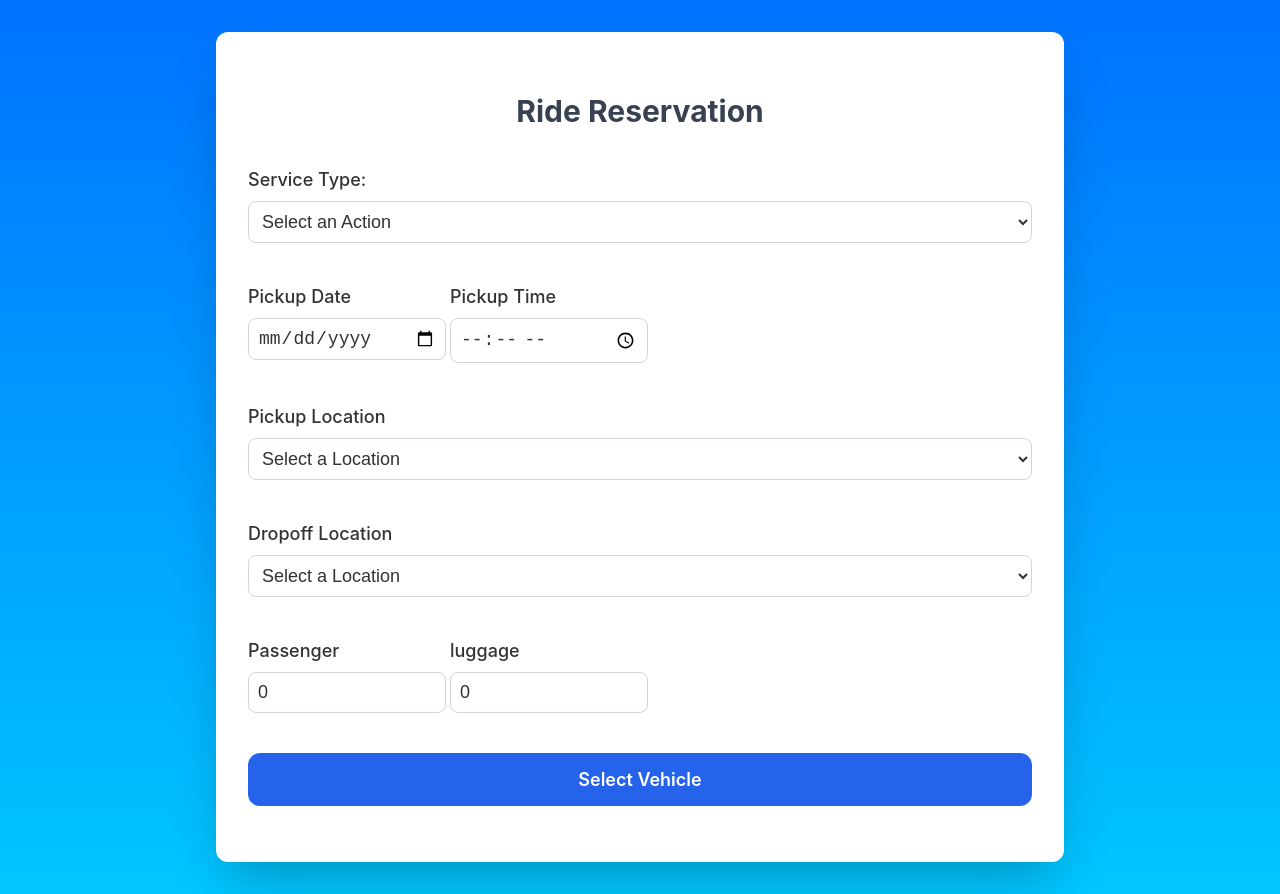
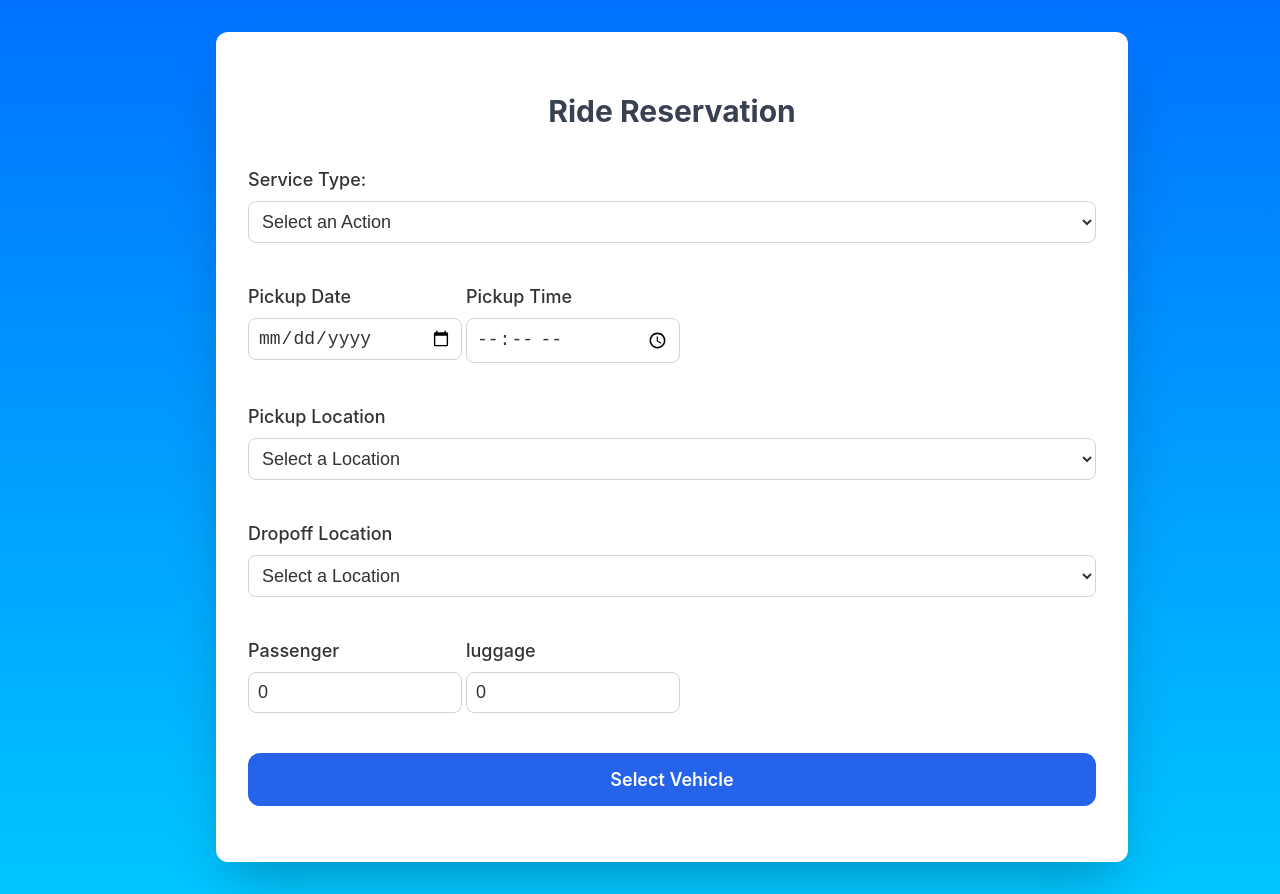
Before and after one commit to Muhtadi1Laskar/ride-reservation-frontend, a React (Vite) app: page / in a window 1280 px wide. Built offline with nearby package versions, Linux system fonts and the light colour scheme.

Commit message:
Fixed the form shrink issues

```diff
--- a/src/App.css
+++ b/src/App.css
@@ -24,6 +24,8 @@ body {
   align-items: center;
   min-height: 100vh;
   padding: 2rem;
+  width: 100%;
+  max-width: 100vw;
 }
 
 .form-container {
@@ -303,6 +305,10 @@ body {
   }
 }
 
+.form-container {
+  min-width: 90%;
+}
+
 @media (max-width: 767px) {
   .app-container {
     padding: 5px;
@@ -320,6 +326,7 @@ body {
   .form-select {
     font-size: 1rem; /* Reduced input font size */
     padding: 0.6rem; /* Reduced padding */
+    min-width: 100%;
   }
 
   .submit-button {
```
